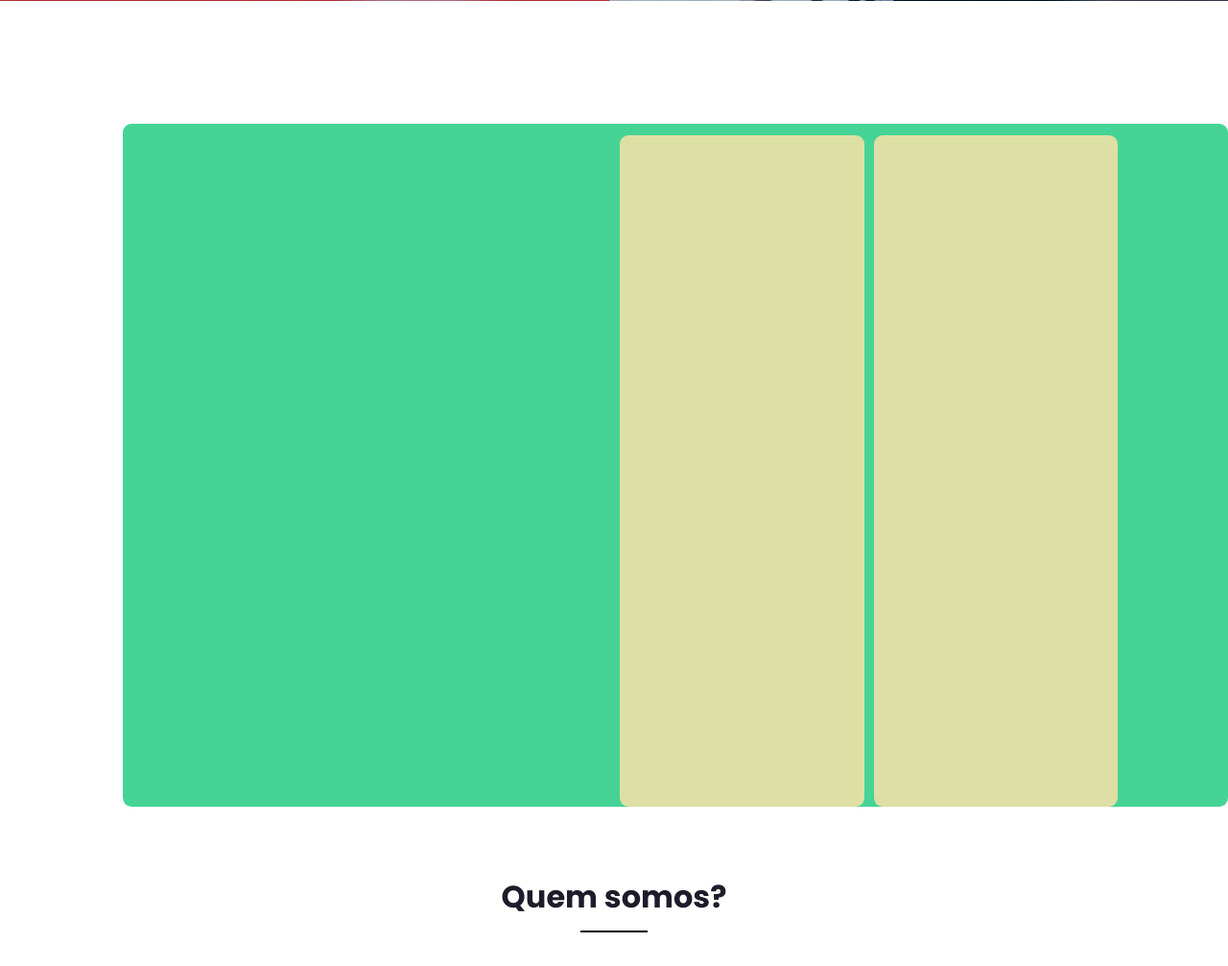
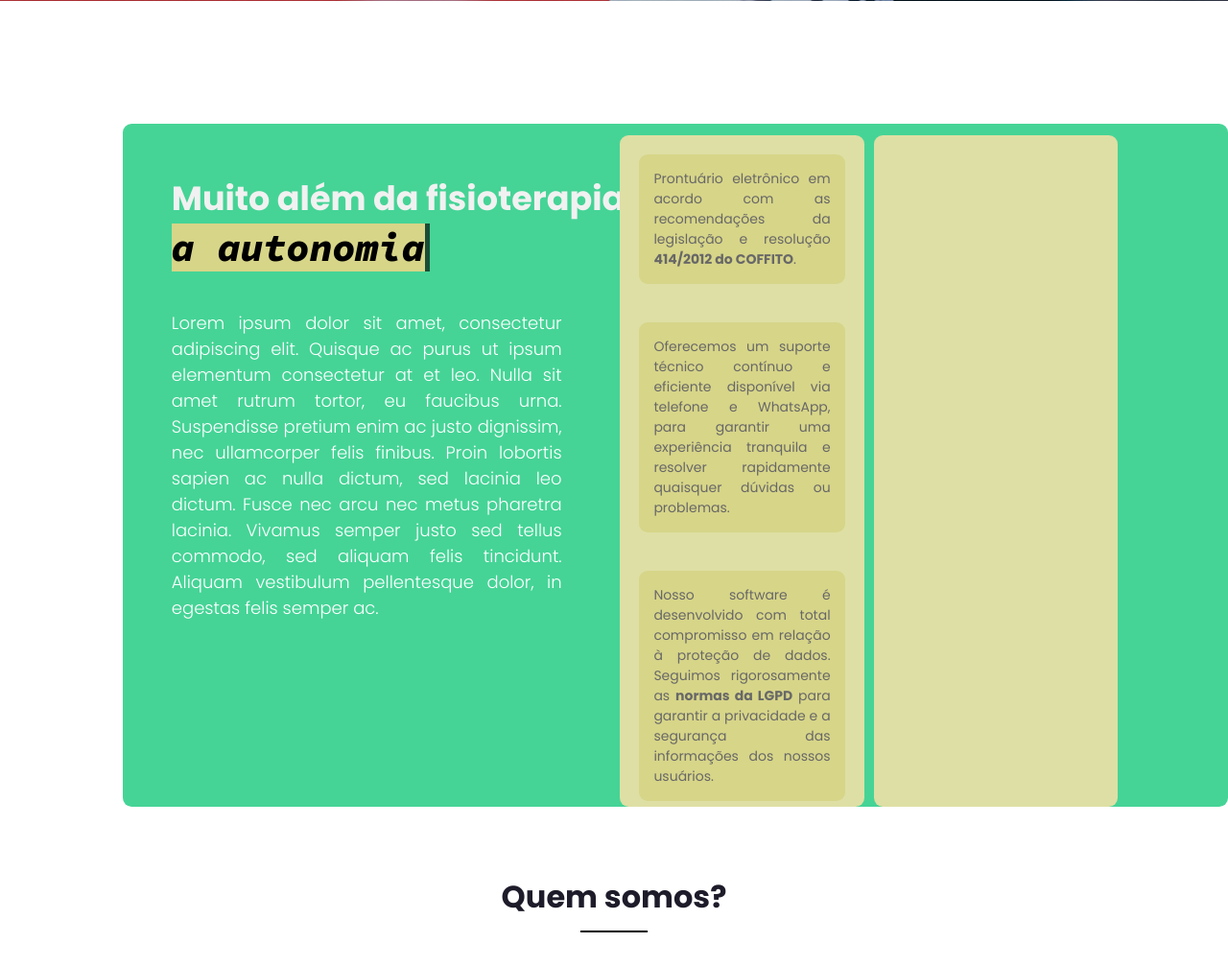
Before and after one commit to MAJE-Tecnologias/Evoluti, a PHP site: page /HTML/index.html in a window 1280 px wide. Shown: the part 2487-3494 px from the top of the page at 96% size. Run offline with PHP 8.4, Linux system fonts and the light colour scheme; some libraries are stand-ins or nearby versions.

Commit message:
12º Commit
- Continuação da seção de "Serviços" (Ainda incompleta);
- Início da animação de Typewrite.

```diff
--- a/CSS/style.css
+++ b/CSS/style.css
@@ -18,6 +18,8 @@
     --lightgreen:#95ffb3;
     --blue: #3AB1FD;
     --lightblue:#46FADF;
+
+    --velocidadeEscrita: 2s;
 }
 
 .separacao{
@@ -347,6 +349,69 @@ margin-right: 120px;
     background: #45D496;
 }
 
+.bloco_principal_container{
+    width: 100%;
+    height: 100%;
+    padding: 10%;
+}
+
+.proposito_titulo{
+    color: #F1F1F1;
+    font-size: 35px;
+    font-weight: 700;
+    width: max-content;
+
+}
+.proposito_titulo2{
+    position: relative;
+    font-family: 'Source Code Pro', monospace;
+    color: black;
+    font-size: 40px;
+    font-weight: 700;
+    background: #D7D588;
+    width: max-content;
+}
+
+.bloco_principal_text{
+    padding-top: 40px;
+    font-size: 18px;
+    font-weight: 300;
+    text-align: justify;
+    color: white;
+}
+
+#animacao::before,
+#animacao::after{
+    content: '';
+    position: absolute;
+    top: 0;
+    right: 0;
+    left: 0;
+    bottom: 0;
+}
+
+#animacao::before{
+    background: #D7D588;
+    animation: typewriter var(--velocidadeEscrita) steps(11) 1s forwards;
+}
+
+#animacao::after{
+    width: 0.125em;
+    background: black;
+    animation: typewriter var(--velocidadeEscrita) steps(11) 1s forwards,
+    piscar 700ms steps(11) infinite;
+}
+
+@keyframes typewriter{
+    to{ left: 100%; }
+}
+
+@keyframes piscar{
+    to{
+        background: transparent;
+    }
+}
+
 .bloco1{
     position: relative;
     width: 100%;
@@ -355,6 +420,35 @@ margin-right: 120px;
     border-radius: 9.16px;
     background: #DEDFA4;
     z-index: 2;
+    display: flex;
+    align-items: center;
+}
+
+.bloco_interno_container{
+    display: grid;
+    width: 100%;
+    height: 100%;
+    padding: 20px;
+    border-radius: 9.16px;
+    align-items: center;
+}
+
+.bloco_interno{
+    background: #D7D588;
+    width: 100%;
+    border-radius: 9.16px;
+    position: relative;
+}
+
+.bloco_interno_text{
+    color: #686868;
+    font-size: 14px;
+    padding: 15px;
+    text-align: justify;
+}
+
+#bloco_interno_2, #bloco_interno_3{
+    margin-top: 40px;
 }
 
 /* --------------------------------------------------------- */
--- a/HTML/index.html
+++ b/HTML/index.html
@@ -7,6 +7,9 @@
     <link rel="icon" href="/Imagens/Icon.png">
 
     <!-- CSS -->
+    <link rel="preconnect" href="https://fonts.googleapis.com">
+<link rel="preconnect" href="https://fonts.gstatic.com" crossorigin>
+<link href="https://fonts.googleapis.com/css2?family=Source+Code+Pro:ital,wght@1,900&display=swap" rel="stylesheet">
     <link rel="stylesheet" href="/CSS/style.css">
     <!-- -------------------------------------- -->
 
@@ -124,9 +127,46 @@
             <div class="bloco">
 
                 <div class="proposito_container_blocos">
-                    <div class="bloco_container"></div>
-                    <div class="bloco_1_container"><div class="bloco1"></div></div>
-                    <div class="bloco_2_container"><div class="bloco1"></div></div>
+                    <div class="bloco_principal_container">
+                        <p class="proposito_titulo">Muito além da fisioterapia...</p>
+                        <p class="proposito_titulo2" id="animacao">a autonomia</p>
+                        <p class="bloco_principal_text">Lorem ipsum dolor sit amet, consectetur adipiscing elit.
+                            Quisque ac purus ut ipsum elementum consectetur at et leo. Nulla sit amet rutrum tortor,
+                            eu faucibus urna. Suspendisse pretium enim ac justo dignissim, nec ullamcorper felis finibus.
+                            Proin lobortis sapien ac nulla dictum, sed lacinia leo dictum. Fusce nec arcu nec metus pharetra lacinia.
+                            Vivamus semper justo sed tellus commodo, sed aliquam felis tincidunt. Aliquam vestibulum pellentesque dolor,
+                            in egestas felis semper ac.</p>
+                    </div>
+
+
+                    <div class="bloco_1_container">
+                        <div class="bloco1">
+                        <div class="bloco_interno_container">
+                            <div class="bloco_interno" id="bloco_interno_1">
+                                <p class="bloco_interno_text">Prontuário eletrônico em acordo com as recomendações da
+                                    legislação e resolução <b>414/2012 do COFFITO</b>.
+                                </p>
+                            </div>
+                            <div class="bloco_interno" id="bloco_interno_2">
+                                <p class="bloco_interno_text">Oferecemos um suporte técnico contínuo e eficiente disponível
+                                    via telefone e WhatsApp, para garantir uma experiência tranquila e resolver rapidamente
+                                    quaisquer dúvidas ou problemas.
+                                </p>
+                            </div>
+                            <div class="bloco_interno" id="bloco_interno_3">
+                                <p class="bloco_interno_text">Nosso software é desenvolvido com total compromisso em relação
+                                    à proteção de dados. Seguimos rigorosamente as <b>normas da LGPD</b> para garantir a privacidade
+                                    e a segurança das informações dos nossos usuários.
+                                </p>
+                            </div>
+                        </div>
+                    </div>
+                </div>
+                    <div class="bloco_2_container">
+                        <div class="bloco1">
+
+                        </div>
+                    </div>
                 </div>
 
 
```
Also changed, not shown: Imagens/iconLeg.png (added).
